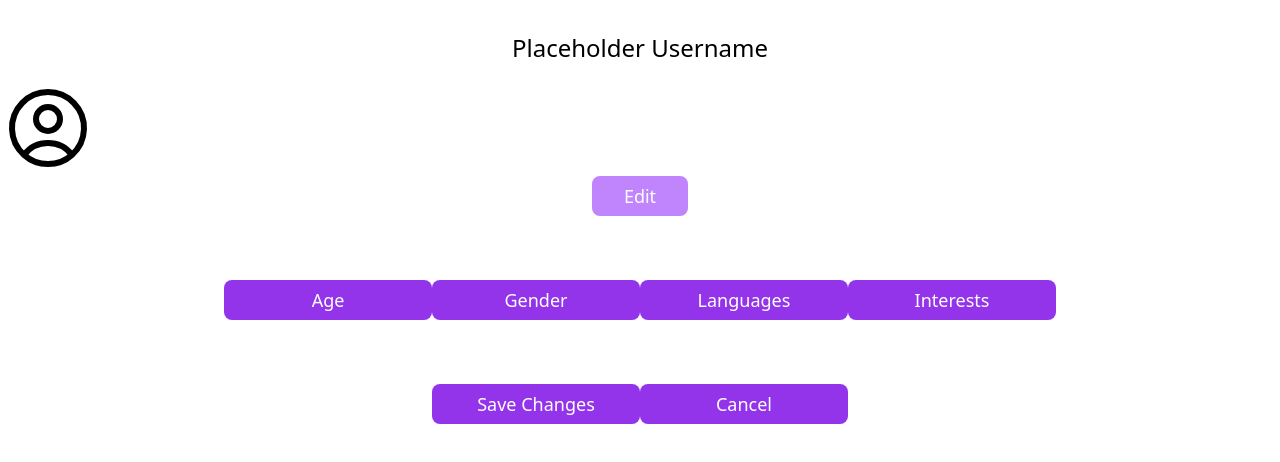
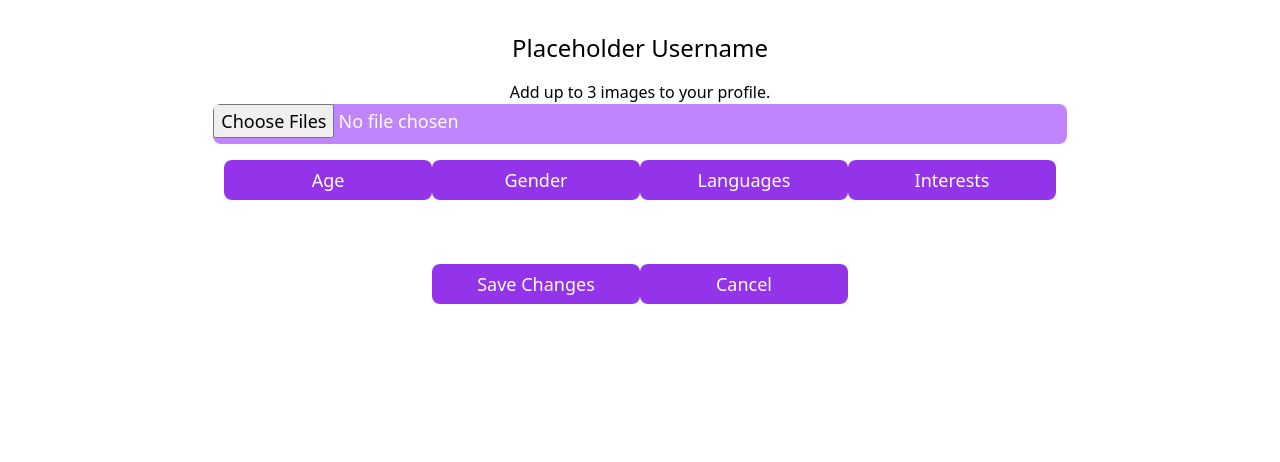
Before and after one commit to devhausleipzig/camp7-final-project, a Next.js app: page /editProfile in a window 1280 px wide. Shown: the top 462 px of the page. Built offline with nearby package versions, Linux system fonts and the light colour scheme.

Commit message:
add image table to schema

```diff
--- /dev/null
+++ b/components/imagesUpload/imageUpload.tsx
@@ -0,0 +1,93 @@
+import React, { useState } from "react";
+
+const ImageUpload = () => {
+	const [selectedImages, setSelectedImages] = useState([]);
+
+	const onSelectFile = (event: any) => {
+		const selectedFiles = event.target.files;
+		const selectedFilesArray = Array.from(selectedFiles);
+
+		const imagesArray: string[] = selectedFilesArray.map((file: any) => {
+			return URL.createObjectURL(file);
+		});
+
+		setSelectedImages((previousImages) => previousImages.concat(imagesArray));
+	};
+
+	function deleteHandler(image: any) {
+		setSelectedImages(selectedImages.filter((e) => e !== image));
+		URL.revokeObjectURL(image);
+	}
+
+	return (
+		<section>
+			<label>
+				Add up to 3 images to your profile.
+				<br />
+				<input
+					type="file"
+					name="images"
+					onChange={onSelectFile}
+					multiple
+					accept="image/png , image/jpeg, image/webp"
+					className="w-8/12 h-10 rounded-lg text-white text-lg mb-4 bg-purple-400"
+				/>
+			</label>
+			<br />
+
+			{/* <input
+				type="file"
+				multiple
+				className="w-8/12 h-10 rounded-lg text-white text-lg mb-4 bg-purple-400"
+			/> */}
+
+			{selectedImages.length > 0 &&
+				(selectedImages.length > 3 ? (
+					<p className="error bg-purple-600 text-xl text-white w-screen py-4 mb-4">
+						You can't upload more than <b>3</b> images! <br />
+						{/* <span>
+							please delete <b> {selectedImages.length - 3} </b> of them{" "}
+						</span> */}
+					</p>
+				) : (
+					<button
+						className="w-8/12 h-10 rounded-lg text-white text-lg mb-4 bg-purple-600"
+						onClick={() => {
+							console.log(selectedImages);
+						}}
+					>
+						UPLOAD {selectedImages.length} IMAGE
+						{selectedImages.length === 1 ? "" : "S"}
+					</button>
+				))}
+
+			<div className="images">
+				{selectedImages &&
+					selectedImages.map((image, index) => {
+						return (
+							<div
+								key={image}
+								className="image border-4 border-purple-600 m-4 rounded-lg"
+							>
+								<img
+									src={image}
+									height="10"
+									alt="upload"
+									onClick={() => deleteHandler(image)}
+								/>
+								<button
+									onClick={() => deleteHandler(image)}
+									className="text-lg text-white bg-purple-600 bold w-[100%] py-1"
+								>
+									remove
+								</button>
+								{/* <p>{index + 1}</p> */}
+							</div>
+						);
+					})}
+			</div>
+		</section>
+	);
+};
+
+export default ImageUpload;
--- a/pages/editProfile.tsx
+++ b/pages/editProfile.tsx
@@ -1,5 +1,6 @@
 import useProtectedPage from "../hooks/useProtectedPage";
 import Button, { ButtonSizes } from "../components/button/button";
+import ImageUpload from "../components/imagesUpload/imageUpload";
 
 interface Props {
 	username: string;
@@ -11,7 +12,7 @@ export default function Settings(props: Props) {
 		<div className="w-screen mt-8 text-center">
 			{/* <h1>{props.username}</h1> */}
 			<h1 className="text-2xl bold mb-4">Placeholder Username</h1>
-			<svg
+			{/* <svg
 				xmlns="http://www.w3.org/2000/svg"
 				fill="none"
 				viewBox="0 0 24 24"
@@ -24,19 +25,33 @@ export default function Settings(props: Props) {
 					stroke-linejoin="round"
 					d="M17.982 18.725A7.488 7.488 0 0012 15.75a7.488 7.488 0 00-5.982 2.975m11.963 0a9 9 0 10-11.963 0m11.963 0A8.966 8.966 0 0112 21a8.966 8.966 0 01-5.982-2.275M15 9.75a3 3 0 11-6 0 3 3 0 016 0z"
 				/>
-			</svg>
+			</svg> */}
 
 			<div className="block mb-12">
-				<Button label={"Edit"} link={"/photo"} size={ButtonSizes.default} />
-			</div>
+				{/* <Button label={"Edit"} link={"/photo"} size={ButtonSizes.default} />
+			</div> */}
+				<ImageUpload />
 
-			<Button label={"Age"} link={"/age"} size={ButtonSizes.wide} />
-			<Button label={"Gender"} link={"/gender"} size={ButtonSizes.wide} />
-			<Button label={"Languages"} link={"/languages"} size={ButtonSizes.wide} />
-			<Button label={"Interests"} link={"/interests"} size={ButtonSizes.wide} />
-			<div className="mt-12">
-				<Button label={"Save Changes"} link={"/save"} size={ButtonSizes.wide} />
-				<Button label={"Cancel"} link={"/"} size={ButtonSizes.wide} />
+				<Button label={"Age"} link={"/age"} size={ButtonSizes.wide} />
+				<Button label={"Gender"} link={"/gender"} size={ButtonSizes.wide} />
+				<Button
+					label={"Languages"}
+					link={"/languages"}
+					size={ButtonSizes.wide}
+				/>
+				<Button
+					label={"Interests"}
+					link={"/interests"}
+					size={ButtonSizes.wide}
+				/>
+				<div className="mt-12">
+					<Button
+						label={"Save Changes"}
+						link={"/save"}
+						size={ButtonSizes.wide}
+					/>
+					<Button label={"Cancel"} link={"/"} size={ButtonSizes.wide} />
+				</div>
 			</div>
 		</div>
 	);
```
Also changed, not shown: 1 other file (tests, documents, lock files or other folders).
